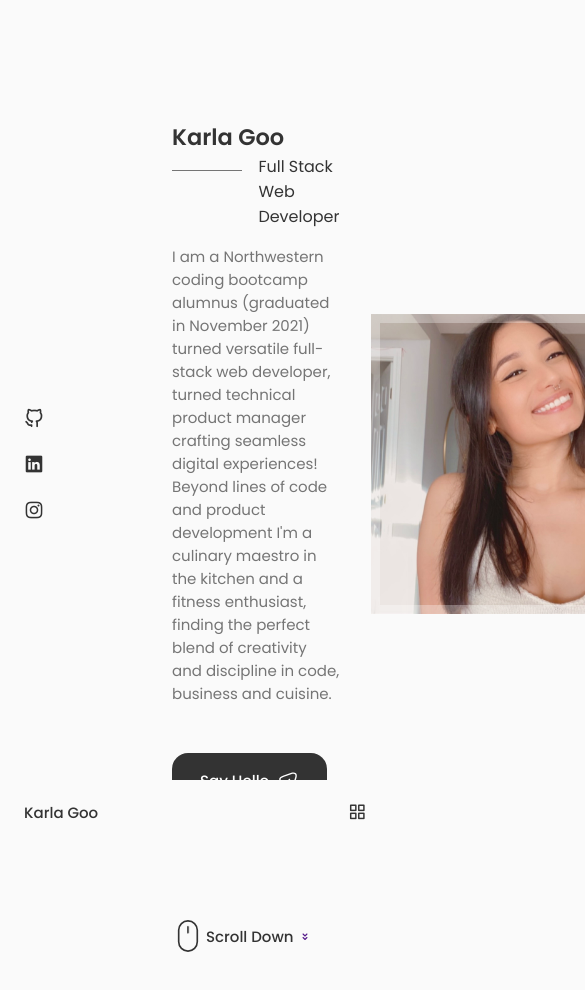
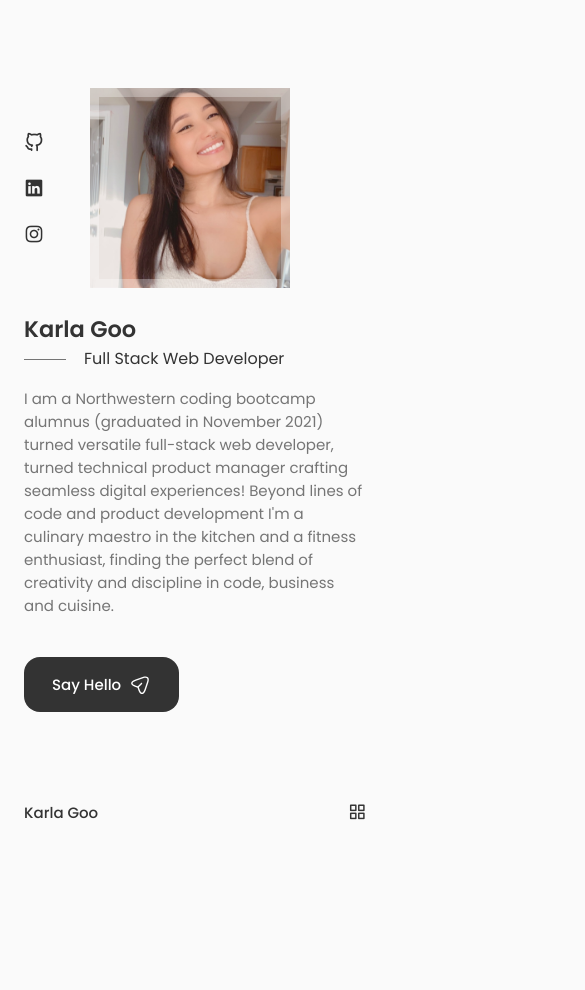
Before and after one commit to karlagoo/Portfolio, a React (Create React App) app: page / in a window 390 px wide. Shown: the top 990 px of the page, 585 px wide, since content can reach past the window. After the commit the page ends 844 px from the top, so only its background shows below. Built offline with nearby package versions, Linux system fonts and the light colour scheme.

Commit message:
responsive styling

```diff
--- a/src/components/home/home.css
+++ b/src/components/home/home.css
@@ -103,3 +103,77 @@
     margin-right: var(--mb-0-25);
     margin-left: 2px;
 }
+
+.home__scroll-arrow {
+    font-size: 1.25rem;
+    color: var(--title-color);
+}
+
+/*=============== BREAKPOINTS ===============*/
+/* For large devices */
+@media screen and (max-width: 992px) {
+  .home__content {
+    grid-template-columns: 100px repeat(2, 1fr);
+    column-gap: 1.25rem;
+  }
+
+  .home__subtitle {
+    padding-left: 3.75rem;
+    margin-bottom: var(--mb-1);
+  }
+
+  .home__subtitle::before {
+    width: 42px;
+    top: 0.8rem;
+  }
+
+  .home__description {
+    max-width: initial;
+    margin-bottom: var(--mb-2-5);
+  }
+
+  .home__img {
+    width: 250px;
+    height: 250px;
+    box-shadow: inset 0 0 0 9px rgb(255 255 255 /30%);
+  }
+
+  .home__scroll {
+    margin-left: 7.5rem;
+  }
+}
+
+/* For medium devices */
+@media screen and (max-width: 768px) {
+    .home__content{
+        grid-template-columns: 0.5fr 3fr;
+        padding-top: 3.5rem;
+    }
+
+    .home__img {
+        order: initial;
+        justify-self: initial;
+    }
+
+    .home__data {
+        grid-column: 1/3;
+    }
+
+    .home__img {
+        box-shadow: inset 0 0 0 9px rgb(255 255 255 /30%);
+        width: 200px;
+        height: 200px;
+    }
+
+    .home__scroll {
+        display: none;
+    }
+}
+
+/* For small devices */
+@media screen and (max-width: 350px) {
+  .home__img {
+    width: 180px;
+    height: 180px;
+  }
+}
```
